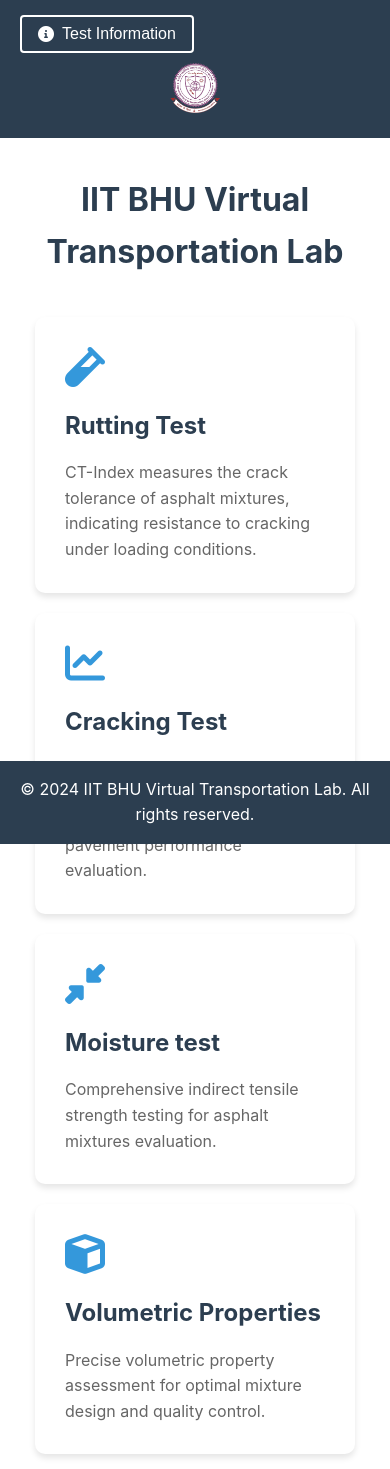
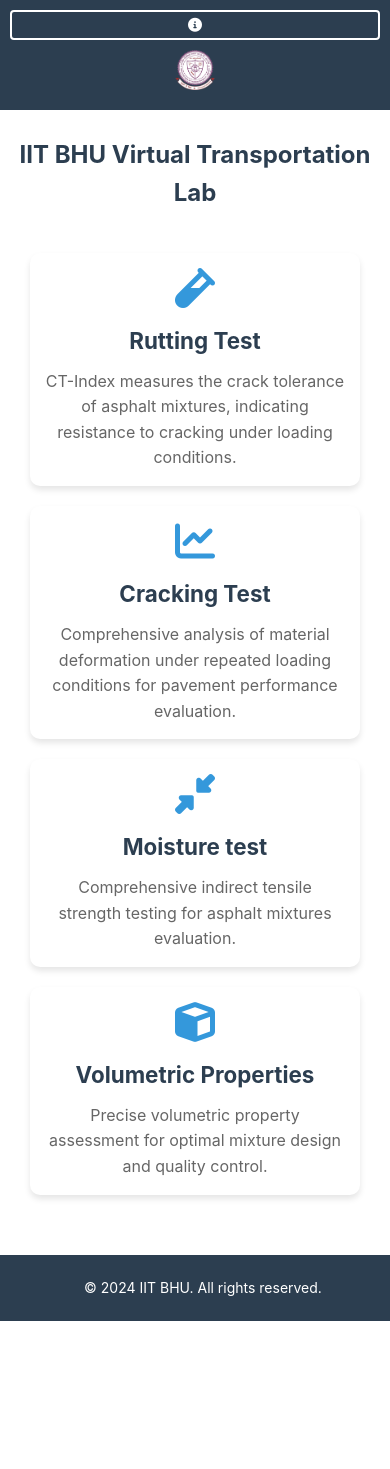
Before and after one commit to Vishur01/Virtual-Transportation-Lab, a Flask app: page / in a window 390 px wide. After the commit the page ends 1321 px from the top, so only its background shows below. Run offline with Flask 3, Linux system fonts and the light colour scheme.

Commit message:
readjust screen

```diff
--- a/app.py
+++ b/app.py
@@ -47,7 +47,33 @@ test_info = {
     },
     'its': {
         'title': 'ITS Testing',
-        'description': 'ITS testing evaluates asphalt mixtures for tensile strength using indirect tensile methods.',
+        'description': (
+            'ITS testing evaluates asphalt mixtures for tensile strength using indirect tensile methods. '
+            '<br><br>'
+            'The Modified Lottman test was conducted to evaluate the moisture sensitivity of the mix. The test involved '
+            'the preparation of two subsets of the specimen: an unconditioned sample and a conditioned sample. '
+            'The unconditioned samples were kept in a water bath for 2 hours at 25˚C, and after 2 hours, an Indirect '
+            'Tensile Strength test was conducted. The load at which the specimen failed, referred to as Pdry, '
+            'and ITSdry (kPa) can be calculated as follows (Equation 4):'
+            '<br><br>'
+            '<b>ITS<sub>dry</sub> = (2000 × P<sub>dry</sub>) / (π × t × D)</b> (Equation 4)'
+            '<br><br>'
+            'The conditioned samples were prepared by saturating the samples between 70%-80%, followed by freezing at '
+            '-18˚C for 24 hours, then thawing at 60˚C for 24 hours, followed by 2 hours of conditioning in a water bath at 25˚C. '
+            'Thereafter, an ITS test was conducted on this specimen, referred to as ITSwet, and can be calculated as follows (Equation 5):'
+            '<br><br>'
+            '<b>ITS<sub>wet</sub> = (2000 × P<sub>wet</sub>) / (π × t × D)</b> (Equation 5)'
+            '<br><br>'
+            'Where:'
+            '<br><b>P</b> = Maximum load (N),'
+            '<br><b>t</b> = Thickness of the sample (mm),'
+            '<br><b>D</b> = Diameter of the sample (mm).'
+            '<br><br>'
+            'Dry ITS (unconditioned) and wet ITS (conditioned) were determined for calculating the Tensile Strength Ratio (TSR) '
+            'of the mix using Equation 6:'
+            '<br><br>'
+            '<b>TSR = ITS<sub>wet</sub> / ITS<sub>dry</sub></b> (Equation 6)'
+        ),
         'image': 'static/its.jpg'
     },
     'volumetric': {
--- a/templates/base.html
+++ b/templates/base.html
@@ -30,7 +30,8 @@
     }
 
     .main-content {
-        flex: 1 0 auto;
+        flex: 1;
+        padding-bottom: 50px; /* Ensure space before footer */
     }
 
     .container {
@@ -42,16 +43,15 @@
     .top-bar {
         background-color: var(--primary-color);
         padding: 15px 20px;
-        position: relative;
         display: flex;
         align-items: center;
         justify-content: space-between;
-        gap: 20px;
+        gap: 10px;
+        flex-wrap: wrap;
     }
 
     .logo {
         height: 50px;
-        margin-left: auto; /* Move logo to the right */
     }
 
     .info-dropdown {
@@ -85,8 +85,9 @@
         border-radius: 4px;
         z-index: 1;
         margin-top: 5px;
-        right: 0;
+        left: 20px;
     }
+
 
     .dropdown-content.show {
         display: block;
@@ -106,7 +107,7 @@
 
     .services-grid {
         display: grid;
-        grid-template-columns: repeat(4, 1fr);
+        grid-template-columns: repeat(auto-fit, minmax(250px, 1fr));
         gap: 20px;
         margin-top: 40px;
         padding: 0 20px;
@@ -114,32 +115,29 @@
 
     .service-card {
         background-color: white;
-        padding: 30px;
+        padding: 20px;
         border-radius: 10px;
         box-shadow: 0 4px 6px rgba(0, 0, 0, 0.1);
         text-decoration: none;
         color: var(--primary-color);
         transition: transform 0.2s;
+        text-align: center;
     }
 
     .service-card:hover {
-        transform: translateY(- 5px);
+        transform: translateY(-5px);
     }
 
     .service-icon {
         font-size: 2.5em;
         color: var(--secondary-color);
-        margin-bottom: 20px;
+        margin-bottom: 15px;
     }
 
     .service-title {
-        font-size: 1.5em;
+        font-size: 1.4em;
         font-weight: bold;
-        margin-bottom: 15px;
-    }
-
-    .service-description {
-        color: #666;
+        margin-bottom: 10px;
     }
 
     .test-info-container {
@@ -147,11 +145,26 @@
         margin: 0 auto;
         padding: 20px;
     }
-    b {
-        font-weight: bold; /* Ensures bold text */
-        color: #0b0a09; /* Changes text color */
-        font-size: 1.2em; /* Increases font size */
-        font-family: Arial, sans-serif; /* Changes font */
+
+    h1 {
+        color: var(--primary-color);
+        margin-bottom: 20px;
+        text-align: center;
+        font-size: 1.8em;
+    }
+
+    .test-info-section {
+        margin-bottom: 20px;
+        padding: 15px;
+        background: var(--light-bg);
+        border-radius: 8px;
+        line-height: 1.6;
+    }
+
+    .test-info-section h2 {
+        color: var(--secondary-color);
+        margin-bottom: 10px;
+        font-size: 1.3em;
     }
 
     .back-button {
@@ -168,81 +181,67 @@
         color: var(--primary-color);
     }
 
-    h1 {
-        color: var(--primary-color);
-        margin-bottom: 30px;
-        text-align: center;
-    }
-
-    .test-info-section {
-        margin-bottom: 30px;
-        padding: 20px;
-        background: var(--light-bg);
-        border-radius: 10px;
-        line-height: 1.6;
-    }
-
-    .test-info-section h2 {
-        color: var(--secondary-color);
-        margin-bottom: 15px;
-        font-size: 1.5em;
-    }
-
-    .section-content {
-        padding: 10px;
-        background: white;
-        border-radius: 8px;
-        margin-top: 10px;
-    }
-
     .footer {
-        flex-shrink: 0;
         background-color: var(--primary-color);
         color: white;
-        padding:0cap;
+        padding: 10px;
         text-align: center;
-        position: fixed;
-        bottom: 0;
         width: 100%;
     }
 
     @media (max-width: 768px) {
-        .services-grid {
-            grid-template-columns: 1fr;
-        }
-
         .container {
-            padding: 15px;
+            padding: 10px;
         }
 
         .top-bar {
             flex-direction: column;
             gap: 10px;
-            align-items: stretch;
+            align-items: center;
+            padding: 10px;
         }
 
         .logo {
-            align-self: center;
-            margin-left: 0; /* Adjust for mobile */
-            margin-bottom: 10px;
-        }
-
-        .info-dropdown {
-            margin-left: 0;
-            align-self: stretch;
+            height: 40px;
         }
 
         .info-btn {
-            justify-content: center;
+            width: 100%;
+            text-align: center;
+            font-size: 14px;
+            padding: 6px 12px;
+        }
+
+        .services-grid {
+            grid-template-columns: 1fr;
+        }
+
+        .service-card {
+            padding: 15px;
+        }
+
+        h1 {
+            font-size: 1.5em;
+        }
+
+        .test-info-container {
+            padding: 10px;
+        }
+
+        .footer {
+            padding: 8px;
+            font-size: 14px;
+            position: relative; /* Footer should be static on mobile */
         }
     }
 </style>
+
 <body>
     <div class="main-content">
         <div class="top-bar">
             <div class="info-dropdown">
                 <button class="info-btn" onclick="toggleDropdown()">
-                    <i class="fas fa-info-circle"></i> Test Information
+                    <i class="fas fa-info-circle"></i>
                 </button>
                 <div class="dropdown-content" id="dropdown">
                     <div class="test-category" onclick="window.location.href='/test-info/ctindex'">
@@ -266,7 +265,7 @@
     </div>
 
     <footer class="footer">
-        <p>© 2024 IIT BHU Virtual Transportation Lab. All rights reserved.</p>
+        <p>© 2024 IIT BHU. All rights reserved.</p>
     </footer>
 
     <script>
```
